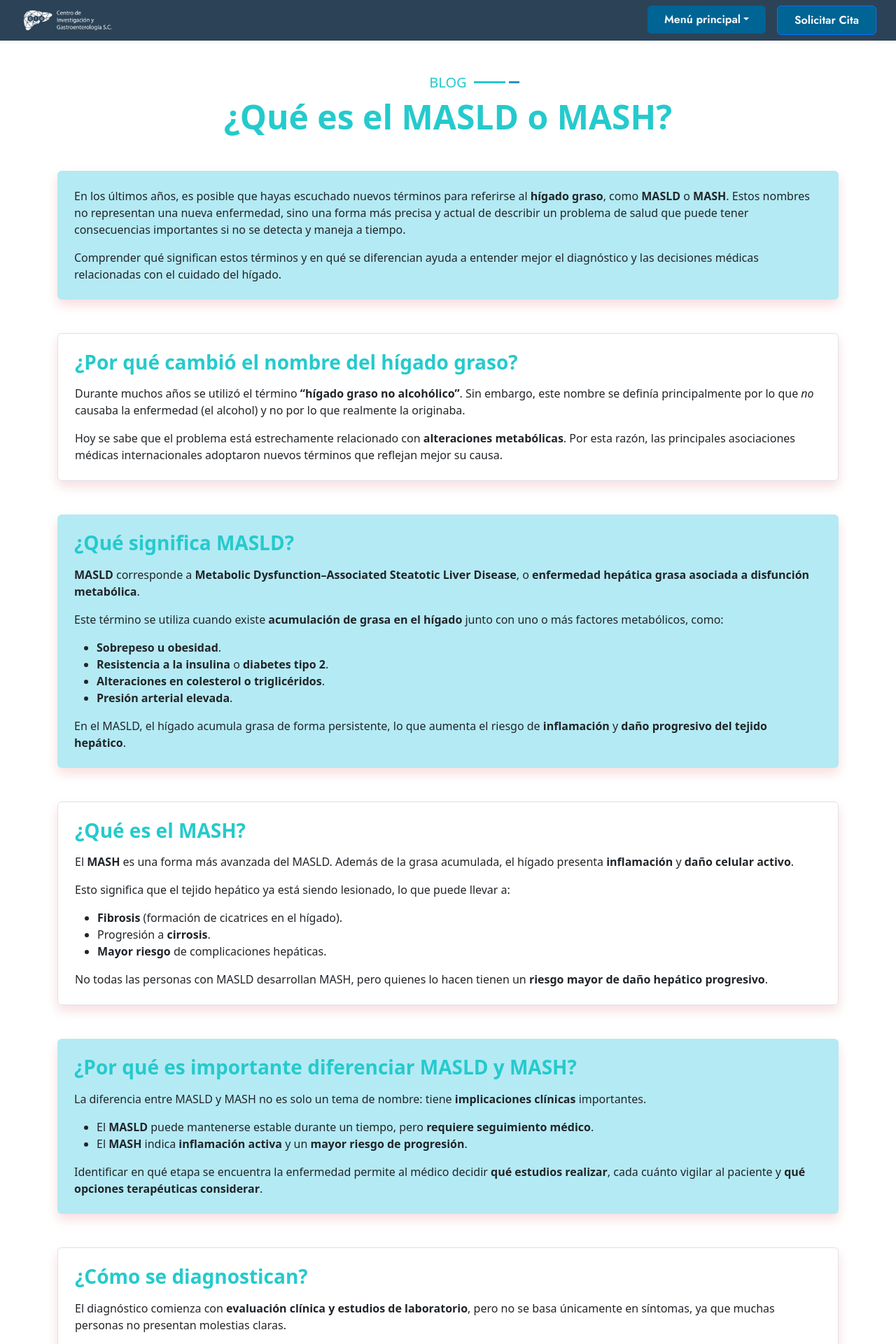
After one commit to Joscarmesa/cig-new, a Flask app: template templates/blog_content/blog/que_es_el_masld_o_mash_explicacion_clara_para_pacientes.html in a window 1280 px wide. The commit adds this page. Shown: the top 1920 px of the page at 70% size. Run offline with Flask 3, Linux system fonts and the light colour scheme; the template is opened without the code that fills it, so the values that code supplies are empty; parts of the project's set-up code (start-up, migrations or seed data) failed here and were passed over; some libraries are stand-ins or nearby versions.

Commit message:
actuaizado blog con holder de imagenes

```diff
--- /dev/null
+++ b/templates/blog_content/blog/que_es_el_masld_o_mash_explicacion_clara_para_pacientes.html
@@ -0,0 +1,231 @@
+{% extends 'index.html' %}
+
+{# ---------- HEAD (SEO) ---------- #}
+{% block head %}
+<title>¿Qué es el MASLD o MASH? Explicación clara para pacientes — CIG</title>
+<meta name="description"
+      content="Conoce qué significan MASLD y MASH, por qué cambió el nombre del hígado graso y cómo se diagnostican estas enfermedades metabólicas del hígado.">
+<link rel="canonical" href="{{ canonical_url }}">
+{{ super() }}
+{% endblock %}
+
+{# ---------- CONTENIDO PRINCIPAL ---------- #}
+{% block main_content %}
+
+<div class="container-fluid py-5 wow fadeInUp" data-wow-delay="0.05s" id="blog-masld-mash">
+  <div class="container">
+
+    <!-- Encabezado -->
+    <div class="section-title mb-5 text-center">
+      <h5 class="position-relative d-inline-block text-primary text-uppercase">Blog</h5>
+      <h1 class="display-5 mb-0">¿Qué es el MASLD o MASH?</h1>
+    </div>
+
+    <!-- Intro -->
+    <section class="bg-light p-4 rounded shadow mb-5 wow fadeIn" data-wow-delay="0.1s">
+      <p>
+        En los últimos años, es posible que hayas escuchado nuevos términos para referirse al
+        <strong>hígado graso</strong>, como <strong>MASLD</strong> o <strong>MASH</strong>.
+        Estos nombres no representan una nueva enfermedad, sino una forma más precisa y actual
+        de describir un problema de salud que puede tener consecuencias importantes si no se
+        detecta y maneja a tiempo.
+      </p>
+      <p class="mb-0">
+        Comprender qué significan estos términos y en qué se diferencian ayuda a entender mejor
+        el diagnóstico y las decisiones médicas relacionadas con el cuidado del hígado.
+      </p>
+    </section>
+
+    <!-- ¿Por qué cambió el nombre? -->
+    <section class="p-4 rounded shadow mb-5 border wow fadeIn" data-wow-delay="0.15s">
+      <h2 class="h3 text-primary mb-3">¿Por qué cambió el nombre del hígado graso?</h2>
+      <p>
+        Durante muchos años se utilizó el término <strong>“hígado graso no alcohólico”</strong>.
+        Sin embargo, este nombre se definía principalmente por lo que <em>no</em> causaba la
+        enfermedad (el alcohol) y no por lo que realmente la originaba.
+      </p>
+      <p class="mb-0">
+        Hoy se sabe que el problema está estrechamente relacionado con
+        <strong>alteraciones metabólicas</strong>. Por esta razón, las principales asociaciones
+        médicas internacionales adoptaron nuevos términos que reflejan mejor su causa.
+      </p>
+    </section>
+
+    <!-- ¿Qué significa MASLD? -->
+    <section class="bg-light p-4 rounded shadow mb-5 wow fadeIn" data-wow-delay="0.18s">
+      <h2 class="h3 text-primary mb-3">¿Qué significa MASLD?</h2>
+      <p>
+        <strong>MASLD</strong> corresponde a
+        <strong>Metabolic Dysfunction–Associated Steatotic Liver Disease</strong>, o
+        <strong>enfermedad hepática grasa asociada a disfunción metabólica</strong>.
+      </p>
+      <p>
+        Este término se utiliza cuando existe <strong>acumulación de grasa en el hígado</strong>
+        junto con uno o más factores metabólicos, como:
+      </p>
+      <ul>
+        <li><strong>Sobrepeso u obesidad</strong>.</li>
+        <li><strong>Resistencia a la insulina</strong> o <strong>diabetes tipo 2</strong>.</li>
+        <li><strong>Alteraciones en colesterol o triglicéridos</strong>.</li>
+        <li><strong>Presión arterial elevada</strong>.</li>
+      </ul>
+      <p class="mb-0">
+        En el MASLD, el hígado acumula grasa de forma persistente, lo que aumenta el riesgo de
+        <strong>inflamación</strong> y <strong>daño progresivo del tejido hepático</strong>.
+      </p>
+    </section>
+
+    <!-- ¿Qué es MASH? -->
+    <section class="p-4 rounded shadow mb-5 border wow fadeIn" data-wow-delay="0.2s">
+      <h2 class="h3 text-primary mb-3">¿Qué es el MASH?</h2>
+      <p>
+        El <strong>MASH</strong> es una forma más avanzada del MASLD. Además de la grasa
+        acumulada, el hígado presenta <strong>inflamación</strong> y <strong>daño celular
+        activo</strong>.
+      </p>
+      <p>Esto significa que el tejido hepático ya está siendo lesionado, lo que puede llevar a:</p>
+      <ul>
+        <li><strong>Fibrosis</strong> (formación de cicatrices en el hígado).</li>
+        <li>Progresión a <strong>cirrosis</strong>.</li>
+        <li><strong>Mayor riesgo</strong> de complicaciones hepáticas.</li>
+      </ul>
+      <p class="mb-0">
+        No todas las personas con MASLD desarrollan MASH, pero quienes lo hacen tienen un
+        <strong>riesgo mayor de daño hepático progresivo</strong>.
+      </p>
+    </section>
+
+    <!-- Diferenciar MASLD vs MASH -->
+    <section class="bg-light p-4 rounded shadow mb-5 wow fadeIn" data-wow-delay="0.22s">
+      <h2 class="h3 text-primary mb-3">¿Por qué es importante diferenciar MASLD y MASH?</h2>
+      <p>
+        La diferencia entre MASLD y MASH no es solo un tema de nombre: tiene
+        <strong>implicaciones clínicas</strong> importantes.
+      </p>
+      <ul>
+        <li>
+          El <strong>MASLD</strong> puede mantenerse estable durante un tiempo, pero
+          <strong>requiere seguimiento médico</strong>.
+        </li>
+        <li>
+          El <strong>MASH</strong> indica <strong>inflamación activa</strong> y un
+          <strong>mayor riesgo de progresión</strong>.
+        </li>
+      </ul>
+      <p class="mb-0">
+        Identificar en qué etapa se encuentra la enfermedad permite al médico decidir
+        <strong>qué estudios realizar</strong>, cada cuánto vigilar al paciente y
+        <strong>qué opciones terapéuticas considerar</strong>.
+      </p>
+    </section>
+
+    <!-- ¿Cómo se diagnostican? -->
+    <section class="p-4 rounded shadow mb-5 border wow fadeIn" data-wow-delay="0.24s">
+      <h2 class="h3 text-primary mb-3">¿Cómo se diagnostican?</h2>
+      <p>
+        El diagnóstico comienza con <strong>evaluación clínica y estudios de laboratorio</strong>,
+        pero no se basa únicamente en síntomas, ya que muchas personas no presentan molestias
+        claras.
+      </p>
+      <p>Las herramientas más utilizadas incluyen:</p>
+      <ul>
+        <li><strong>Análisis de sangre</strong> para evaluar la función hepática.</li>
+        <li>
+          <strong>Estudios de imagen</strong> (como ultrasonido o resonancia) para detectar
+          grasa en el hígado.
+        </li>
+        <li>
+          Métodos <strong>no invasivos</strong> para medir fibrosis, como el
+          <strong>FibroScan</strong>.
+        </li>
+        <li>En casos específicos, <strong>biopsia hepática</strong>.</li>
+      </ul>
+      <p class="mb-0">
+        El objetivo es identificar no solo la presencia de grasa, sino también el
+        <strong>grado de inflamación</strong> y <strong>daño del hígado</strong>.
+      </p>
+    </section>
+
+    <!-- ¿Por qué requieren seguimiento? -->
+    <section class="bg-light p-4 rounded shadow mb-5 wow fadeIn" data-wow-delay="0.26s">
+      <h2 class="h3 text-primary mb-3">¿Por qué el MASLD y el MASH requieren seguimiento médico?</h2>
+      <p>
+        Estas enfermedades no deben subestimarse. Aunque pueden avanzar de forma silenciosa,
+        el <strong>daño hepático progresivo</strong> puede tener consecuencias graves si no se
+        detecta a tiempo.
+      </p>
+      <p>El seguimiento médico permite:</p>
+      <ul>
+        <li><strong>Evaluar la progresión</strong> de la enfermedad.</li>
+        <li>Identificar <strong>factores de riesgo modificables</strong>.</li>
+        <li>
+          Iniciar <strong>tratamiento oportuno</strong> cuando es necesario.
+        </li>
+        <li>
+          Reducir el riesgo de <strong>complicaciones a largo plazo</strong>.
+        </li>
+      </ul>
+      <p class="mb-0">
+        Un diagnóstico temprano ofrece <strong>mayores oportunidades de intervención y
+        control</strong>.
+      </p>
+    </section>
+
+    <!-- Cierre -->
+    <section class="p-4 rounded shadow mb-5 border wow fadeIn" data-wow-delay="0.28s">
+      <h2 class="h3 text-primary mb-3">Un cambio de nombre que refleja un mejor entendimiento</h2>
+      <p>
+        El uso de los términos <strong>MASLD</strong> y <strong>MASH</strong> refleja un avance
+        en la forma en que la medicina comprende esta enfermedad. Ya no se trata solo de
+        <strong>grasa en el hígado</strong>, sino de una <strong>condición metabólica
+        compleja</strong> que requiere atención médica adecuada.
+      </p>
+      <p class="mb-0">
+        Para los pacientes, entender estos conceptos es el primer paso para
+        <strong>tomar decisiones informadas</strong> sobre su salud y participar activamente en
+        su tratamiento.
+      </p>
+    </section>
+
+    <!-- Referencias -->
+    <section class="bg-secondary text-white p-4 rounded wow fadeIn" data-wow-delay="0.3s">
+      <h2 class="h4 text-white mb-3">Referencias:</h2>
+      <ul class="mb-0">
+        <li>American Association for the Study of Liver Diseases. (2023). Guidance on the diagnosis and management of metabolic dysfunction–associated steatotic liver disease. <em>Hepatology</em>.</li>
+        <li>European Association for the Study of the Liver. (2024). EASL–EASD–EASO clinical practice guidelines on the management of MASLD/MASH. <em>Journal of Hepatology</em>.</li>
+        <li>Younossi, Z. M., et al. (2023). Global epidemiology and burden of metabolic-associated fatty liver disease. <em>Nature Reviews Gastroenterology &amp; Hepatology</em>.</li>
+        <li>World Health Organization. (2023). Noncommunicable liver diseases: Key facts. WHO.</li>
+        <li>Instituto Nacional de Salud Pública. (2023). Panorama de las enfermedades hepáticas en México. INSP.</li>
+      </ul>
+    </section>
+
+    <!-- CTA WhatsApp -->
+    <div class="container my-5">
+      <div class="row text-center">
+        <h3 class="mb-3">¿Te dijeron que tienes <strong>hígado graso, MASLD o MASH</strong>?</h3>
+        <p class="mb-4">Escríbenos por WhatsApp y con gusto revisamos tu caso.</p>
+
+        <div class="col-md-6 mb-3">
+          <a href="https://wa.me/525565430983?text=Hola%2C%20quiero%20informaci%C3%B3n%20sobre%20MASLD%2FMASH%20y%20su%20evaluaci%C3%B3n%20en%20la%20sede%20Durango."
+             target="_blank"
+             class="btn btn-whatsapp-custom btn-lg w-100 d-flex align-items-center justify-content-center"
+             onclick="gtag('event','click_whatsapp',{event_category:'contacto',event_label:'masld_mash_durango'});">
+            <i class="fab fa-whatsapp fa-lg me-2"></i> WhatsApp · <strong>Sucursal Durango</strong>
+          </a>
+        </div>
+
+        <div class="col-md-6 mb-3">
+          <a href="https://wa.me/525644071939?text=Hola%2C%20quiero%20informaci%C3%B3n%20sobre%20MASLD%2FMASH%20y%20su%20evaluaci%C3%B3n%20en%20la%20sede%20Universidad."
+             target="_blank"
+             class="btn btn-whatsapp-custom btn-lg w-100 d-flex align-items-center justify-content-center"
+             onclick="gtag('event','click_whatsapp',{event_category:'contacto',event_label:'masld_mash_universidad'});">
+            <i class="fab fa-whatsapp fa-lg me-2"></i> WhatsApp · <strong>Sucursal Universidad</strong>
+          </a>
+        </div>
+      </div>
+    </div>
+
+  </div>
+</div>
+
+{% endblock %}
```
Also changed, not shown: blog_routes.py (+7 -0 lines), templates/blog.html (+36 -6 lines).
